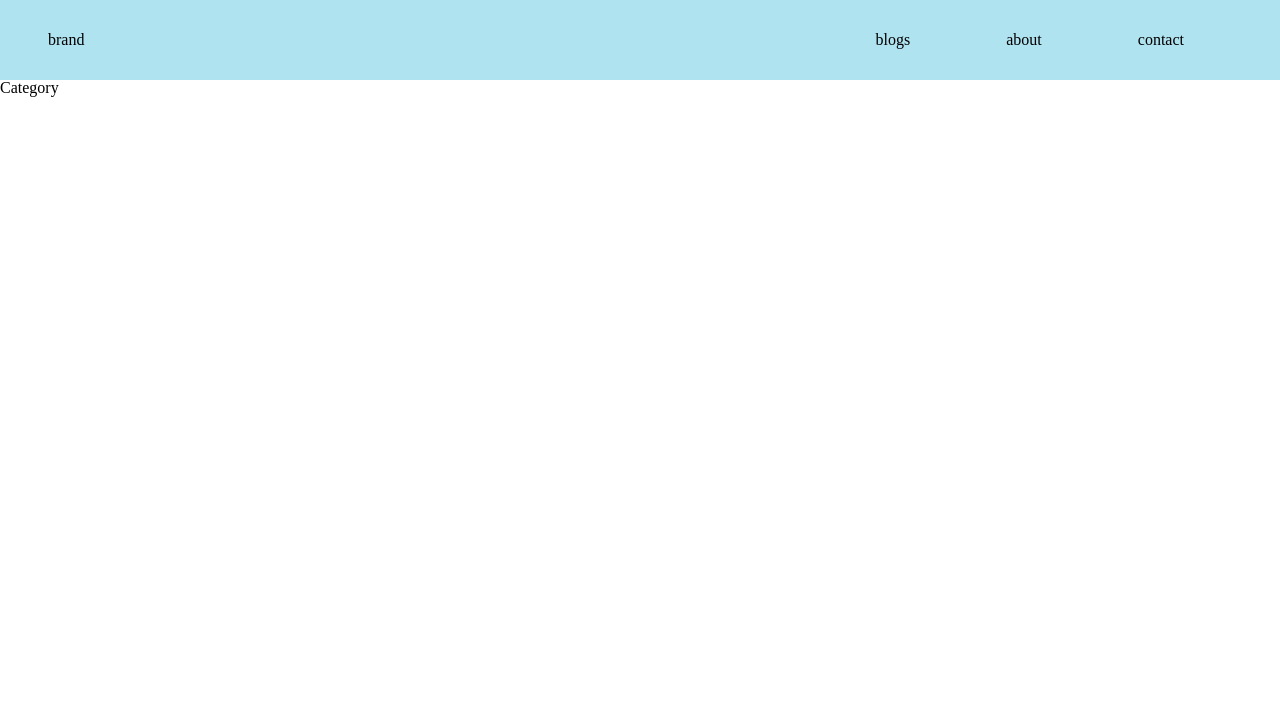
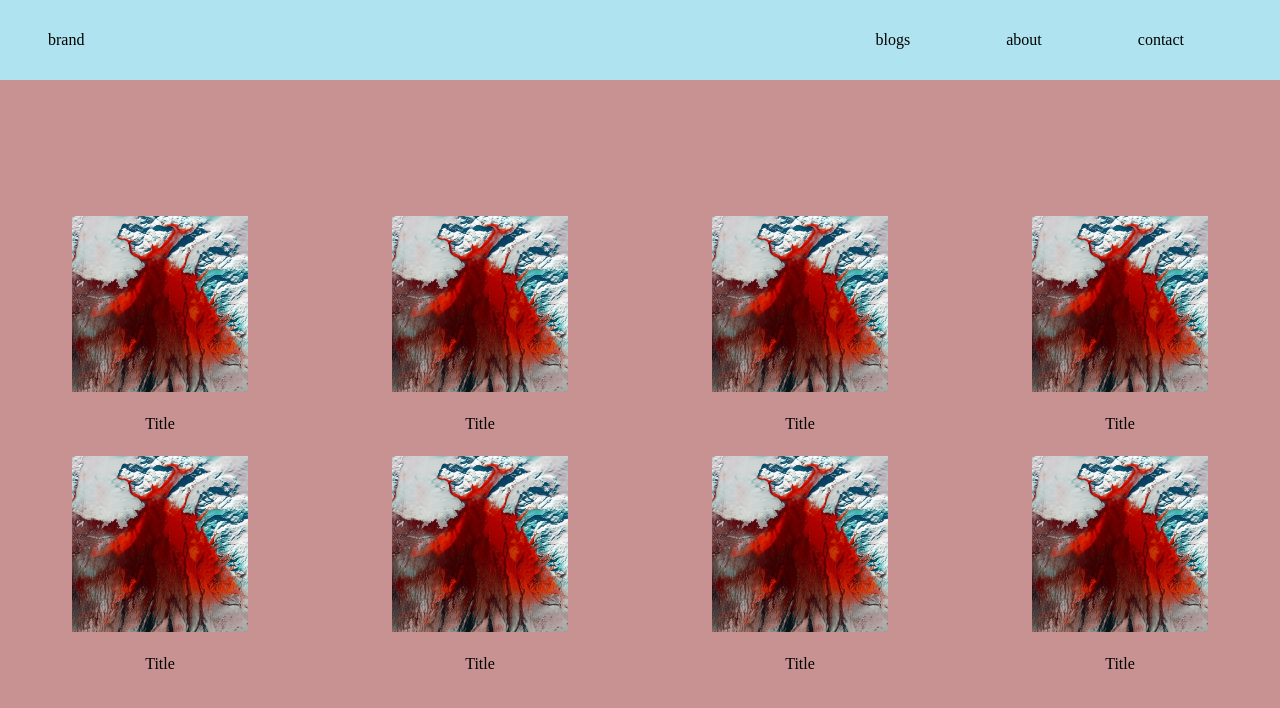
Before and after one commit to mbalandari/sample-blog, a React (Create React App) app: page /category in a window 1280 px wide. Shown: the top 708 px of the page. Built offline with nearby package versions, Linux system fonts and the light colour scheme.

Commit message:
add blogcard

```diff
--- /dev/null
+++ b/src/components/BlogCard.css
@@ -0,0 +1,13 @@
+.blogcard {
+    height: 15rem;
+    width: 20rem;
+    display: flex;
+    flex-direction: column;
+    justify-content: center;
+    align-items: center;
+
+}
+
+img {
+    width: 55%;
+}
--- /dev/null
+++ b/src/components/BlogCard.js
@@ -0,0 +1,14 @@
+import React from 'react'
+import './BlogCard.css'
+import pic1 from '../assets/img/pic1.jpg';
+
+const BlogCard = () => {
+    return (
+        <div className='blogcard'>
+            <img src={pic1} alt="pic1" />
+            <h2>Title</h2>
+        </div>
+    )
+}
+
+export default BlogCard
--- a/src/components/CategoryItem.css
+++ b/src/components/CategoryItem.css
@@ -1,13 +1,17 @@
-.category {
+.categoryItem {
     background-color: rgb(223, 181, 181);
-    height: 100%;
+
     width: 100%;
     margin: 0 3rem 0 3rem;
+    display: flex;
+    flex-direction: column;
+    justify-content: center;
+    align-items: center;
 }
 
 img {
-    height: 75%;
-    width: 100%;
+    margin: 1rem;
+    width: 75%;
 }
 
 h2 {
--- a/src/components/CategoryItem.js
+++ b/src/components/CategoryItem.js
@@ -1,12 +1,13 @@
 import React from 'react'
 import './CategoryItem.css'
 import cat1 from '../assets/img/pic1.jpg'
+import { Link } from 'react-router-dom'
 
 const CategoryItem = () => {
     return (
-        <div className='category'>
+        <div className='categoryItem'>
             <img src={cat1} alt="cat1" />
-            <h2>Title</h2>
+            <h2><Link to="/category">Title</Link></h2>
             <p>Lorem ipsum dolor sit amet consectetur adipisicing elit. Vero, repellendus.</p>
         </div>
     )
--- a/src/components/Navbar.js
+++ b/src/components/Navbar.js
@@ -1,11 +1,12 @@
 import React from 'react'
+import { Link } from 'react-router-dom';
 import './Navbar.css';
 
 const Navbar = () => {
     return (
         <nav>
             <ul>
-                <li className='brand'>brand</li>
+                <li className='brand'><Link to="/">brand</Link></li>
                 <li className='nav-items'>
                     <li>blogs</li>
                     <li>about</li>
--- a/src/index.css
+++ b/src/index.css
@@ -46,3 +46,8 @@ table {
 	border-collapse: collapse;
 	border-spacing: 0;
 }
+
+a {
+	text-decoration: none;
+	color: inherit;
+}
--- a/src/pages/Category.css
+++ b/src/pages/Category.css
@@ -0,0 +1,9 @@
+.category {
+    height: 90vh;
+    width: 100%;
+    background-color: rgb(201, 146, 146);
+    display: flex;
+    flex-wrap: wrap;
+    justify-content: center;
+    align-content: center;
+}
--- a/src/pages/Category.js
+++ b/src/pages/Category.js
@@ -1,8 +1,19 @@
 import React from 'react'
+import './Category.css'
+import BlogCard from '../components/BlogCard'
 
 const Category = () => {
     return (
-        <div>Category</div>
+        <div className='category'>
+            <BlogCard />
+            <BlogCard />
+            <BlogCard />
+            <BlogCard />
+            <BlogCard />
+            <BlogCard />
+            <BlogCard />
+            <BlogCard />
+        </div>
     )
 }
 
```
